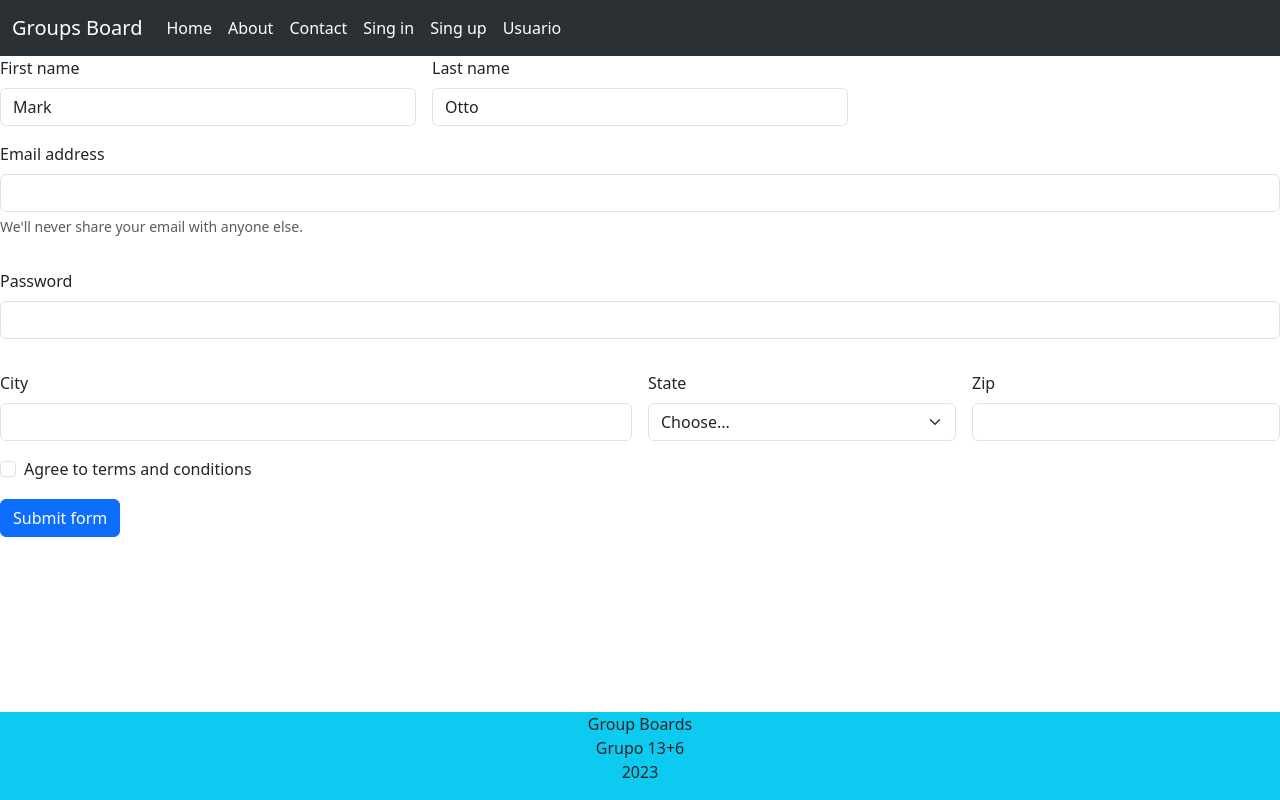
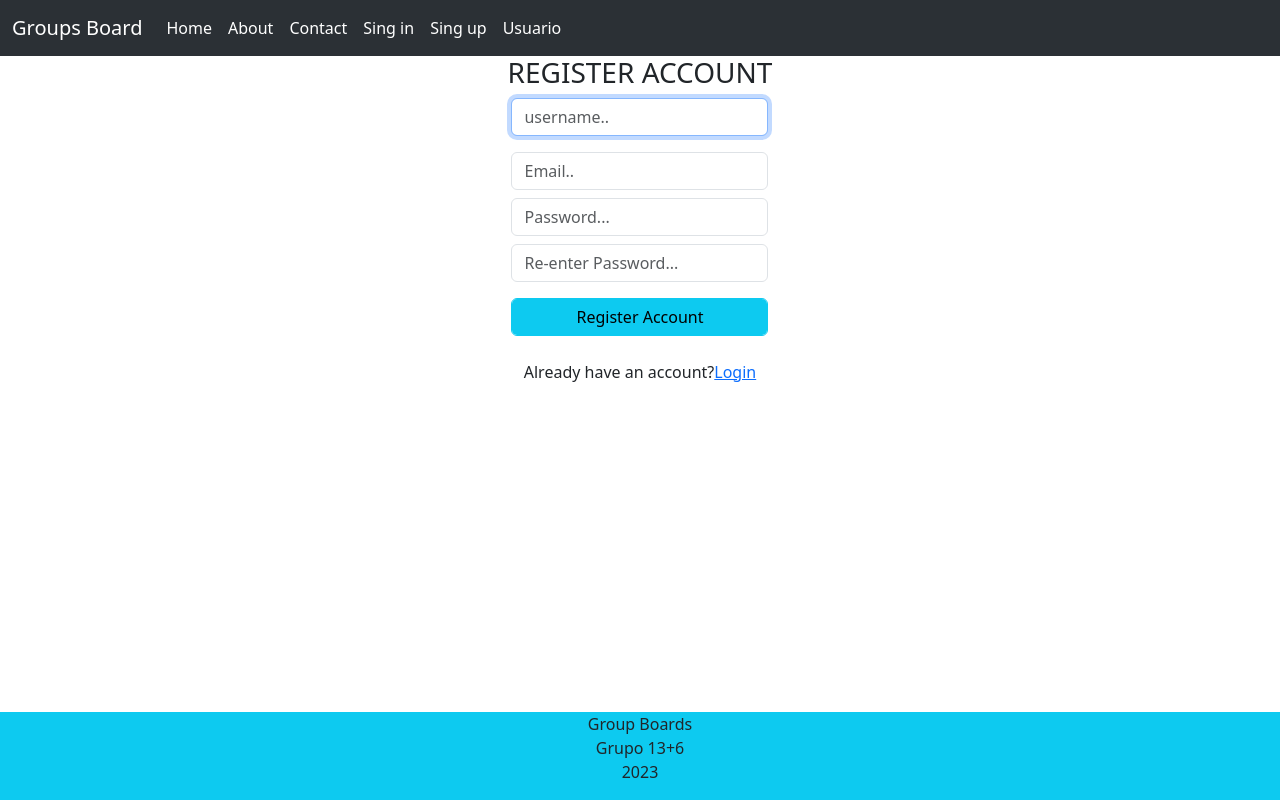
Before and after one commit to ezequ1el2208/cac_2023-proyecto_final_integrador, a Django app: page /gbweb/sing_up/ in a window 1280 px wide. Run offline with Django 4.2, Linux system fonts and the light colour scheme.

Commit message:
Ingreso y registro completos

```diff
--- a/groupsboard/gbweb/forms.py
+++ b/groupsboard/gbweb/forms.py
@@ -1,27 +1,22 @@
+from datetime import datetime
+
 from django import forms
 from django.forms import ModelForm, Textarea
-from datetime import datetime
+
+from django.contrib.auth.forms import UserCreationForm
+
 from django.urls import reverse_lazy
 from crispy_forms.helper import FormHelper
 from crispy_forms.layout  import Submit
 
-from .models import Tarea
+from .models import Tarea, User
 
-class CreateUserForm(forms.Form):
+class CreateUserForm(UserCreationForm):
 
-    def __init__(self, *args, **kwargs):
-        super().__init__(*args, **kwargs)
-        self.helper = FormHelper(self)
-        self.helper.form_action = reverse_lazy('create_user')
-        self.helper.form_method = 'POST'
-        self.helper.add_input(Submit('submit', 'Crear usuario'))
+    class Meta:
+        model = User
+        fields = ['username', 'email', 'password1', 'password2']
 
-    nombre = forms.CharField(label = "Nombre:", required=True, max_length=100)
-    apellido = forms.CharField(label = "Apellido:", required=True, max_length=100)
-    email = forms.EmailField(label = "Email", required=True)
-    dni = forms.IntegerField(label = "DNI", required=True)
-    username = forms.CharField(label = "Nombre para mostrar", required=True, max_length=50)
-    password = forms.CharField(label = "Contraseña", max_length=50, widget=forms.PasswordInput)
 
 class CreateGroupForm(forms.Form):
 
@@ -34,32 +29,12 @@ class CreateGroupForm(forms.Form):
         self.helper.add_input(Submit('submit', 'Crear grupo'))
 
     nombre = forms.CharField(label = "Nombre del grupo", required=True, max_length=50)
+    tipo = forms.ChoiceField(label="Tipo de grupo", required=True, choices=[('Público','Público'),('Privado','Privado')])
+    tema = forms.CharField( label = "Tema del grupo", required=True, max_length=200)
+    descripcion = forms.CharField(label = "Descripción del grupo", required=True, max_length=200)
+    proximo_encuentro = forms.DateField(label = "Próxima reunión", required=True, widget=forms.DateInput(
+            attrs={'type': 'date', 'min': datetime.now().strftime('%Y-%m-%d')}))
 
-    tipo = forms.ChoiceField(
-        label="Tipo de grupo",
-        required=True,
-        choices=[('Público','Público'),('Privado','Privado')],
-    )
-
-    tema = forms.CharField(
-        label = "Tema del grupo",
-        required=True,
-        max_length=200,
-    )
-
-    descripcion = forms.CharField(
-        label = "Descripción del grupo",
-        required=True,
-        max_length=200,
-    )
-
-    proximo_encuentro = forms.DateField(
-        label = "Próxima reunión",
-        required=True,
-        widget=forms.DateInput(
-            attrs={'type': 'date', 'min': datetime.now().strftime('%Y-%m-%d')}
-        )
-    )
 
 class Create_Task(ModelForm):
 
--- a/groupsboard/gbweb/templates/sing_up.html
+++ b/groupsboard/gbweb/templates/sing_up.html
@@ -2,68 +2,62 @@
 
 {% block content %}
 
-<form class="row g-3 needs-validation" novalidate>
-    <div class="col-md-4">
-      <label for="validationCustom01" class="form-label">First name</label>
-      <input type="text" class="form-control" id="validationCustom01" value="Mark" required>
-      <div class="valid-feedback">
-        Looks good!
+<div class="container h-100">
+  <div class="d-flex justify-content-center h-100">
+    <div class="user_card">
+      <div class="d-flex justify-content-center">
+        <h3 id="form-title">REGISTER ACCOUNT</h3>
       </div>
+      <div class="d-flex justify-content-center form_container">
+
+        <form method="POST" action="">
+                      {% csrf_token %}
+          <div class="input-group mb-3">
+            {{form.username}}
           </div>
-    <div class="col-md-4">
-      <label for="validationCustom02" class="form-label">Last name</label>
-      <input type="text" class="form-control" id="validationCustom02" value="Otto" required>
-      <div class="valid-feedback">
-        Looks good!
+          <div class="input-group mb-2">
+            {{form.email}}
           </div>
+          <div class="input-group mb-2">
+            {{form.password1}}
           </div>
-    <div class="mb-3">
-      <label for="exampleInputEmail1" class="form-label">Email address</label>
-      <input type="email" class="form-control" id="exampleInputEmail1" aria-describedby="emailHelp">
-      <div id="emailHelp" class="form-text">We'll never share your email with anyone else.</div>
+          <div class="input-group mb-2">
+            {{form.password2}}
           </div>
-    <div class="mb-3">
-      <label for="exampleInputPassword1" class="form-label">Password</label>
-      <input type="password" class="form-control" id="exampleInputPassword1">
+
+             <div class="d-flex justify-content-center mt-3 login_container">
+             <input class="btn btn-info" type="submit" value="Register Account">
              </div>
-    <div class="col-md-6">
-      <label for="validationCustom03" class="form-label">City</label>
-      <input type="text" class="form-control" id="validationCustom03" required>
-      <div class="invalid-feedback">
-        Please provide a valid city.
+        </form>
       </div>
-    </div>
-    <div class="col-md-3">
-      <label for="validationCustom04" class="form-label">State</label>
-      <select class="form-select" id="validationCustom04" required>
-        <option selected disabled value="">Choose...</option>
-        <option>...</option>
-      </select>
-      <div class="invalid-feedback">
-        Please select a valid state.
-      </div>
-    </div>
-    <div class="col-md-3">
-      <label for="validationCustom05" class="form-label">Zip</label>
-      <input type="text" class="form-control" id="validationCustom05" required>
-      <div class="invalid-feedback">
-        Please provide a valid zip.
-      </div>
-    </div>
-    <div class="col-12">
-      <div class="form-check">
-        <input class="form-check-input" type="checkbox" value="" id="invalidCheck" required>
-        <label class="form-check-label" for="invalidCheck">
-          Agree to terms and conditions
-        </label>
-        <div class="invalid-feedback">
-          You must agree before submitting.
+
+      {{form.errors}}
+
+      <div class="mt-4">
+        <div class="d-flex justify-content-center links">
+          Already have an account? <a href="{% url 'sing_in' %}" class="ml-2">Login</a>
         </div>
       </div>
     </div>
-    <div class="col-12">
-      <button class="btn btn-primary" type="submit">Submit form</button>
   </div>
-  </form>
+</div>
+<script>
+          /* Because i didnt set placeholder values in forms.py they will be set here using vanilla Javascript
+  //We start indexing at one because CSRF_token is considered and input field
+   */
+
+  //Query All input fields
+  var form_fields = document.getElementsByTagName('input')
+  form_fields[1].placeholder='username..';
+  form_fields[2].placeholder='Email..';
+  form_fields[3].placeholder='Password...';
+  form_fields[4].placeholder='Re-enter Password...';
+
+
+  for (var field in form_fields){
+    form_fields[field].className += ' form-control'
+  }
+</script>
+
 
 {% endblock %}
--- a/groupsboard/gbweb/urls.py
+++ b/groupsboard/gbweb/urls.py
@@ -2,6 +2,9 @@ from django.urls import path
 from . import  views
 
 urlpatterns = [
+    path('sing_up/', views.sing_up, name='sing_up'),
+    path('sing_in/', views.sing_in, name='sing_in'),
+    path('logout_user', views.logout_user, name='logout_user'),
     path('', views.index, name="index"),
     path('home', views.home, name="home"),
     path('create_user/', views.create_user, name="create_user"),
@@ -10,8 +13,7 @@ urlpatterns = [
     path('groups/', views.group, name="groups"),
     path('group_detail/<int:id>', views.group_detail, name="group_detail"),
     path('about/', views.about, name='about'),
-    path('sing_up/', views.sing_up, name='sing_up'),
-    path('sing_in/', views.sing_in, name='sing_in'),
+
     path('create_task/', views.create_task, name='create_task'),
     path('tasks/', views.tasks, name='tasks'),
     path('users/', views.ListarUsuarios.as_view(), name="users"),
--- a/groupsboard/gbweb/views.py
+++ b/groupsboard/gbweb/views.py
@@ -1,5 +1,8 @@
 from django.shortcuts import render, redirect, get_object_or_404
-from django.forms import inlineformset_factory
+from django.contrib.auth import authenticate, login, logout
+from django.contrib import messages
+from django.contrib.auth.models import Group
+
 from django.views.generic.list import ListView
 from django.contrib import messages
 from .forms import CreateUserForm, Create_Task
@@ -18,10 +21,43 @@ def about(request):
     return render(request, 'about.html')
 
 def sing_up(request):
-    return render(request, 'sing_up.html')
+    create_user_form = CreateUserForm()
+    if request.method == 'POST':
+        create_user_form = CreateUserForm(request.POST)
+        if create_user_form.is_valid():
+            user = create_user_form.save()
+            username = create_user_form.cleaned_data.get('username')
+
+            nuevo_estudiante = Group.objects.get(name='Estudiante')
+            user.groups.add(nuevo_estudiante)
+            Estudiante.objects.create(
+                estudiante=user
+            )
+
+            messages.success(request, 'La cuenta de ' + username + ' fue creada con exito')
+            return redirect('sing_in')
+
+    context={'form': create_user_form}
+    return render(request, 'sing_up.html', context)
 
 def sing_in(request):
-    return render(request, 'sing_in.html')
+    if request.method == 'POST':
+        username = request.POST.get('username')
+        password = request.POST.get('password')
+
+        user = authenticate(request, username=username, password=password)
+        if user is not None:
+            login(request, user)
+            return redirect('home')
+        else:
+            messages.info(request, 'Username or Password is incorrect')
+
+    context={}
+    return render(request, 'sing_in.html', context)
+
+def logout_user(request):
+    logout(request)
+    return redirect('login')
 
 def home(request):
     tareas = Tarea.objects.all()
```
Also changed, not shown: groupsboard/gbweb/templates/layouts/base_con_login.html (+32 -20 lines), groupsboard/gbweb/templates/sing_in.html (+38 -17 lines). Lines whose indentation alone changed are shown as unchanged.
